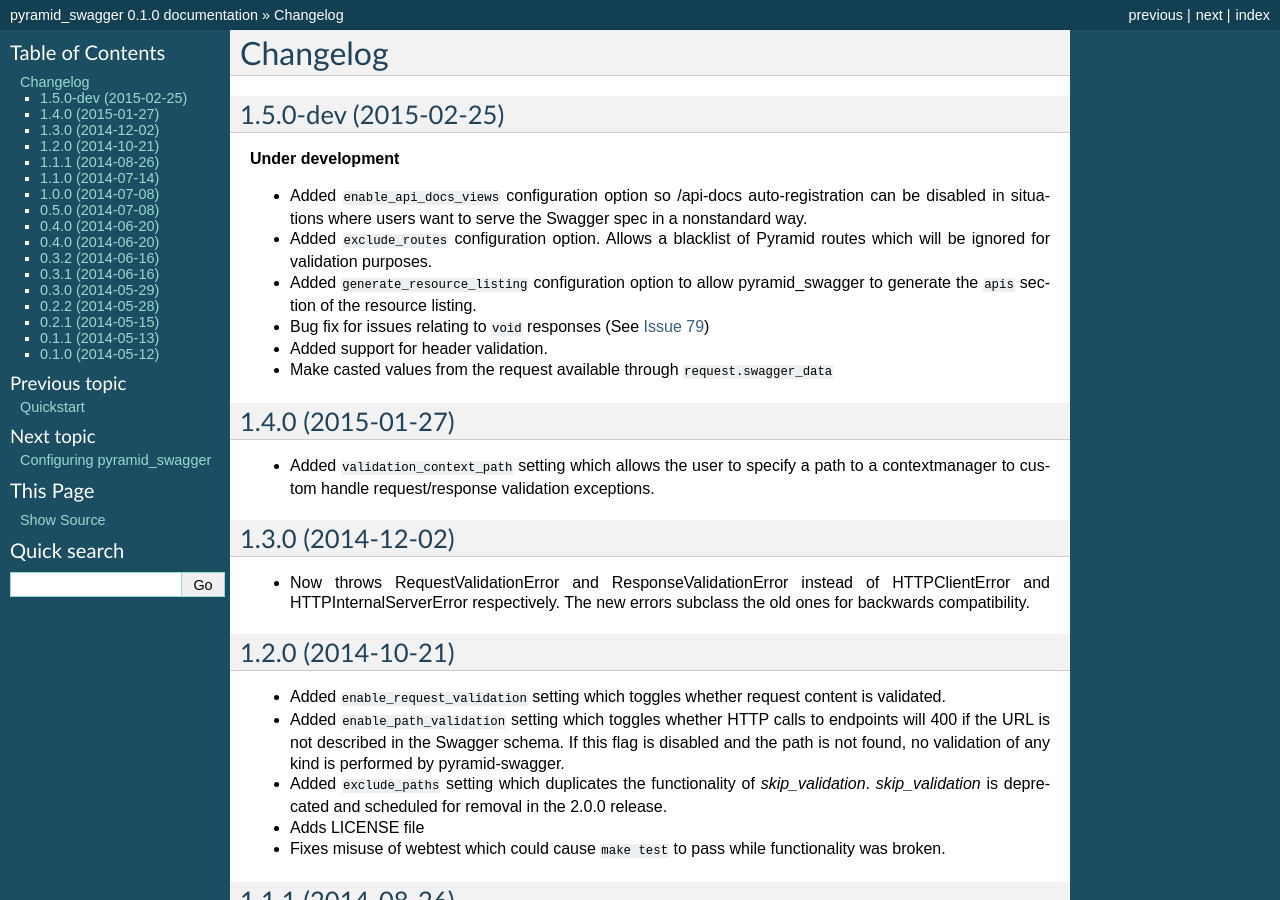
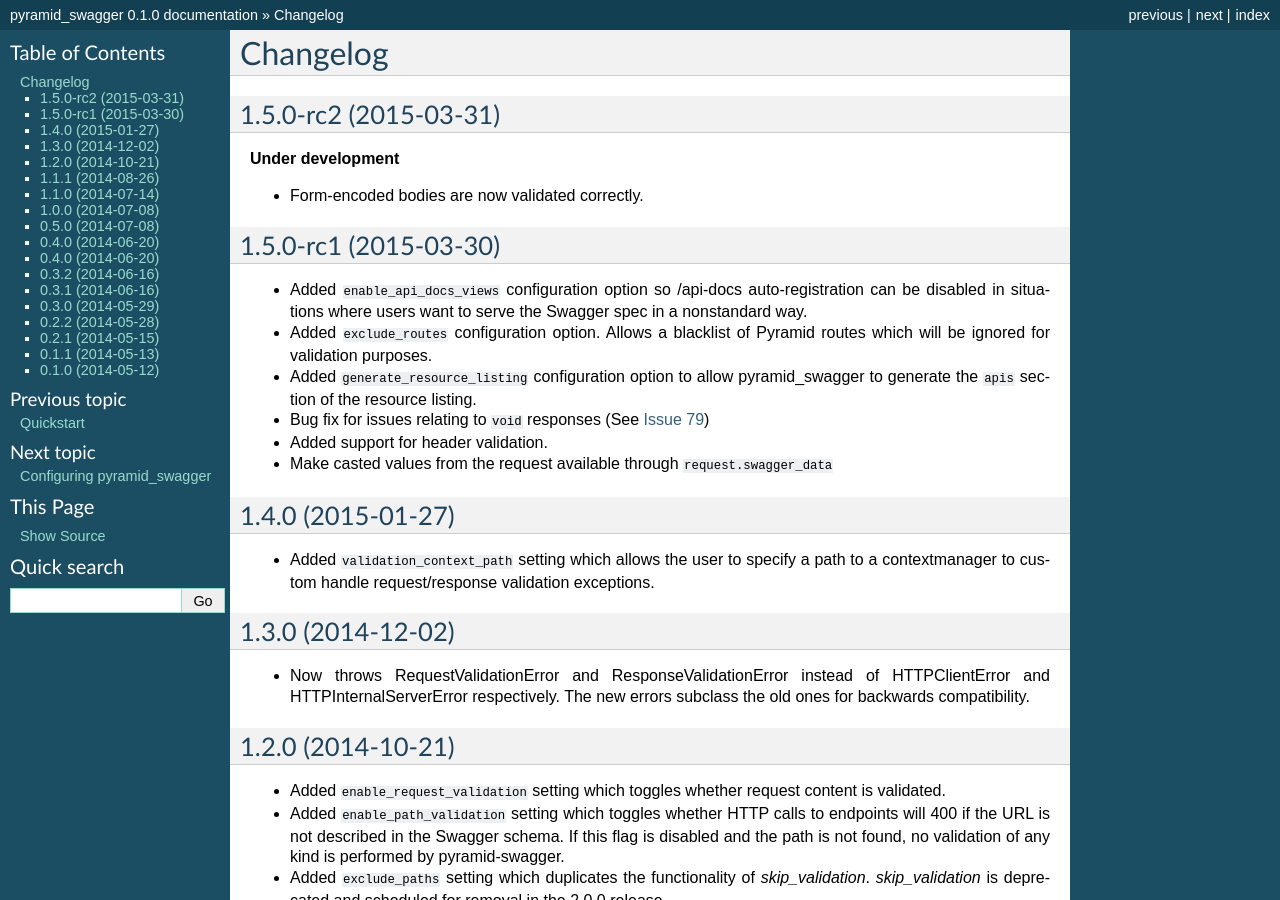
Before and after one commit to Yelp/pyramid_swagger, a Sphinx documentation site: the page built from docs/changelog.rst, in a window 1280 px wide and 900 px high. Built offline with Sphinx 7.4.7, drawn with Linux system fonts in a browser that asks for light colours.

Commit message:
Bump to rc2

```diff
--- a/docs/changelog.rst
+++ b/docs/changelog.rst
@@ -1,9 +1,14 @@
 Changelog
 =========
 
-1.5.0-dev (2015-02-25)
+1.5.0-rc2 (2015-03-31)
 ++++++++++++++++++++++
 **Under development**
+
+* Form-encoded bodies are now validated correctly.
+
+1.5.0-rc1 (2015-03-30)
+++++++++++++++++++++++
 
 * Added ``enable_api_docs_views`` configuration option so /api-docs
   auto-registration can be disabled in situations where users want to serve
--- a/pyramid_swagger/__about__.py
+++ b/pyramid_swagger/__about__.py
@@ -13,7 +13,7 @@
 __summary__ = "Swagger tools for use in pyramid webapps"
 __uri__ = "https://github.com/striglia/pyramid_swagger"
 
-__version__ = "1.5.0-rc1"
+__version__ = "1.5.0-rc2"
 
 __author__ = "Scott Triglia"
 __email__ = "scott.triglia@gmail.com"
```
